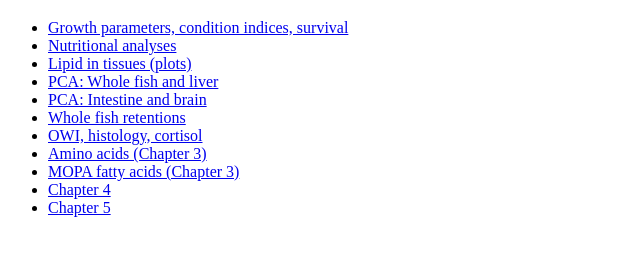
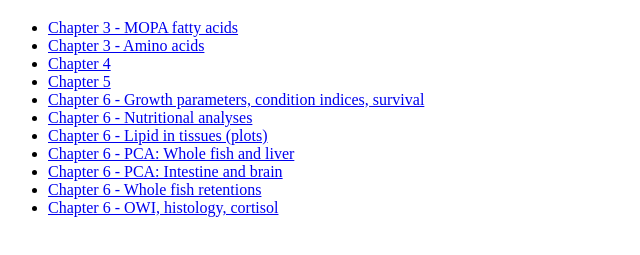
Before and after one commit to JessicaDiToro/Notebooks-for-Optimising-Juvenile-Lumpfish-Diet, a plain HTML site: page index.html in a window 1280 px wide. Shown: the part 61-316 px from the top of the page, without its empty margins (0-640 px from the left). Drawn offline with Linux system fonts and the light colour scheme.

Commit message:
Update index.html

```diff
--- a/index.html
+++ b/index.html
@@ -7,17 +7,19 @@
 <body>
   <h1>HTML Outputs of RMarkdown Analyses</h1>
   <ul>
-    <li><a href="1.Chapter-6_Growth-parameters_condition-indices_survival.html">Growth parameters, condition indices, survival</a></li>
-    <li><a href="2.Chapter-6_Nutritional_analyses.html">Nutritional analyses</a></li>
-    <li><a href="3.Chapter-6_Lipid-in-tissues_plots.html">Lipid in tissues (plots)</a></li>
-    <li><a href="4.-Chapter-6_PCA_FA_LC_Whole-fish-and-liver.html">PCA: Whole fish and liver</a></li>
-    <li><a href="5._Chapter-6_PCA_FA_LC_Intestine_and_brain.html">PCA: Intestine and brain</a></li>
-    <li><a href="6.Chapter-6_whole-fish-retentions.html">Whole fish retentions</a></li>
-    <li><a href="7.Chapter-6_OWI_histology_cortisol_requirements.html">OWI, histology, cortisol</a></li>
-    <li><a href="Chapter-3_AA.html">Amino acids (Chapter 3)</a></li>
-    <li><a href="Chapter-3_MOPA_FA.html">MOPA fatty acids (Chapter 3)</a></li>
+    <li><a href="Chapter-3_MOPA_FA.html">Chapter 3 - MOPA fatty acids</a></li>
+    <li><a href="Chapter-3_AA.html">Chapter 3 - Amino acids</a></li>
     <li><a href="Chapter-4.html">Chapter 4</a></li>
     <li><a href="Chapter-5.html">Chapter 5</a></li>
+    <li><a href="1.Chapter-6_Growth-parameters_condition-indices_survival.html">Chapter 6 - Growth parameters, condition indices, survival</a></li>
+    <li><a href="2.Chapter-6_Nutritional_analyses.html">Chapter 6 - Nutritional analyses</a></li>
+    <li><a href="3.Chapter-6_Lipid-in-tissues_plots.html">Chapter 6 - Lipid in tissues (plots)</a></li>
+    <li><a href="4.-Chapter-6_PCA_FA_LC_Whole-fish-and-liver.html">Chapter 6 - PCA: Whole fish and liver</a></li>
+    <li><a href="5._Chapter-6_PCA_FA_LC_Intestine_and_brain.html">Chapter 6 - PCA: Intestine and brain</a></li>
+    <li><a href="6.Chapter-6_whole-fish-retentions.html">Chapter 6 - Whole fish retentions</a></li>
+    <li><a href="7.Chapter-6_OWI_histology_cortisol_requirements.html">Chapter 6 - OWI, histology, cortisol</a></li>
+
+
   </ul>
 </body>
 </html>
```
